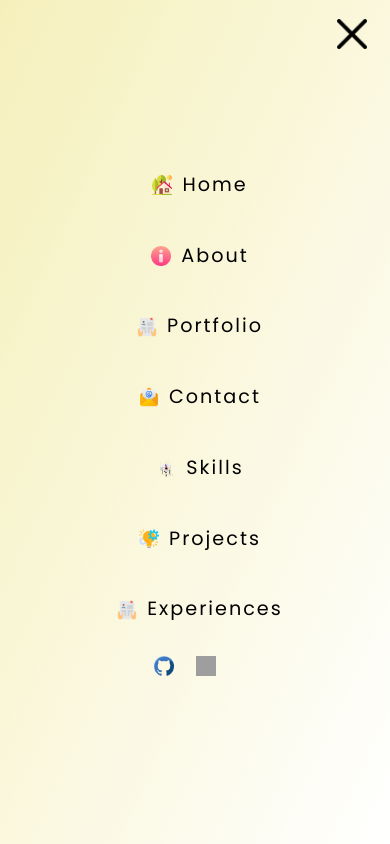
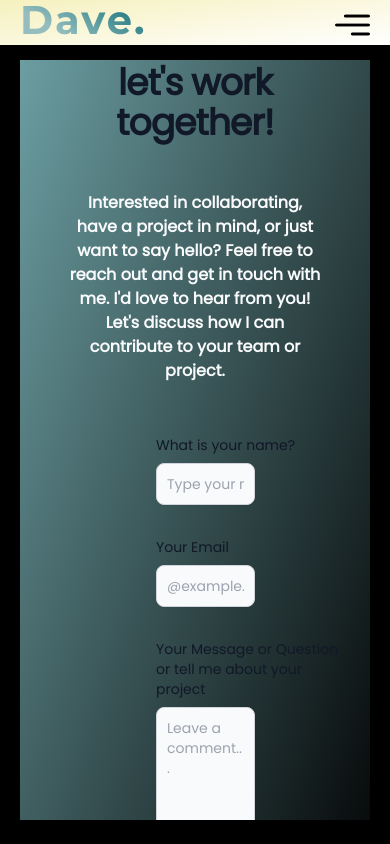
Before and after one commit to oludedavid/Portfolio-website, a React (Create React App) app: page /contact-me in a window 390 px wide. Shown: the top 844 px of the page. Built offline with nearby package versions, Linux system fonts and the light colour scheme; grey boxes are pictures that could not be loaded.

Commit message:
made more changes on mobile

```diff
--- a/src/App.tsx
+++ b/src/App.tsx
@@ -45,11 +45,18 @@ const App: React.FC = () => {
     "experience" | "skills" | "projects"
   >("experience");
 
+  const [toggle, setToggle] = useState<boolean>(false);
+
+  const toggleMenu = () => {
+    setToggle(!toggle);
+  };
+
   const handleExperienceTab = () => {
     setExperienceTab(true);
     setSkillsTab(false);
     setProjectsTab(false);
     setIsButtonActive("experience");
+    setToggle(!toggle);
   };
 
   const handleSkillsTab = () => {
@@ -57,6 +64,7 @@ const App: React.FC = () => {
     setSkillsTab(true);
     setProjectsTab(false);
     setIsButtonActive("skills");
+    setToggle(!toggle);
   };
 
   const handleProjectsTab = () => {
@@ -64,19 +72,24 @@ const App: React.FC = () => {
     setSkillsTab(false);
     setProjectsTab(true);
     setIsButtonActive("projects");
+    setToggle(!toggle);
   };
 
   return (
     <>
       <PreLoader />
-      <NavBar
-        handleExperienceTab={handleExperienceTab}
-        handleProjectsTab={handleProjectsTab}
-        handleSkillsTab={handleSkillsTab}
-      />
+
       <section className="App">
+        <NavBar
+          handleExperienceTab={handleExperienceTab}
+          handleProjectsTab={handleProjectsTab}
+          handleSkillsTab={handleSkillsTab}
+          toggle={toggle}
+          toggleMenu={toggleMenu}
+        />
+
         <section className="App__header-container">
-          <Header />
+          <Header toggle={toggle} toggleMenu={toggleMenu} />
         </section>
         <main className="App__main-container">
           <section className="App__sidebar-container">
--- a/src/components/ContactMe.css
+++ b/src/components/ContactMe.css
@@ -6,4 +6,18 @@
   background-color: #73a9ad;
   background-image: linear-gradient(to bottom right, #73a9ad, #000);
   font-family: "Poppins", sans-serif;
+  display: flex;
+  flex-direction: column;
+  align-items: center;
+  justify-content: center;
 }
+
+.contact-form {
+  margin-left: 120px;
+}
+
+@media screen and (max-width: 768px) {
+  .contact {
+    padding-top: 70px;
+  }
+}
--- a/src/components/ContactMe.tsx
+++ b/src/components/ContactMe.tsx
@@ -20,18 +20,26 @@ const ContactMe: React.FC = () => {
   };
 
   return (
+    <div
+      className="container contact-container flex justify-center items-center"
+      style={{ maxHeight: "90vh", maxWidth: "90vw", overflow: "auto" }}
+    >
       <section className="contact bg-white dark:bg-gray-900">
-      <div className="py-8 lg:py-16 px-4 mx-auto max-w-screen-md">
+        <div className="py-8 lg:py-16 px-4">
           <h2 className="animate__animated animate__bounce mb-4 text-4xl tracking-tight font-extrabold text-center text-gray-900 dark:text-white">
             Get in touch and let's work together!
           </h2>
-        <p className="mb-8 lg:mb-16 font-bold text-center text-gray-500 dark:text-gray-300 sm:text-xl">
+          <p className="mb-5 lg:mb-16 font-bold text-center text-gray-50 dark:text-gray-50 sm:text-xl p-8">
             Interested in collaborating, have a project in mind, or just want to
             say hello? Feel free to reach out and get in touch with me. I'd love
             to hear from you! Let's discuss how I can contribute to your team or
             project.
           </p>
-        <form action="#" className="space-y-8" onSubmit={handleSubmit}>
+          <form
+            action="#"
+            className="space-y-8 contact-form"
+            onSubmit={handleSubmit}
+          >
             <div>
               <label
                 htmlFor="name"
@@ -42,7 +50,7 @@ const ContactMe: React.FC = () => {
               <input
                 type="text"
                 id="name"
-              className="shadow-sm bg-gray-50 border border-gray-300 text-gray-900 text-sm rounded-lg focus:ring-primary-500 focus:border-primary-500 block w-full p-2.5  dark:border-gray-600 dark:placeholder-gray-400 dark:text-gray-900 dark:focus:ring-primary-500 dark:focus:border-primary-500 dark:shadow-sm-light"
+                className="shadow-sm bg-gray-50 border border-gray-300 text-gray-900 text-sm rounded-lg focus:ring-primary-500 focus:border-primary-500 block w-1/2 p-2.5  dark:border-gray-600 dark:placeholder-gray-400 dark:text-gray-900 dark:focus:ring-primary-500 dark:focus:border-primary-500 dark:shadow-sm-light"
                 placeholder="Type your name here"
                 required
                 value={name}
@@ -59,7 +67,7 @@ const ContactMe: React.FC = () => {
               <input
                 type="email"
                 id="email"
-              className="shadow-sm bg-gray-50 border border-gray-300  text-sm rounded-lg focus:ring-primary-500 focus:border-primary-500 block w-full p-2.5 dark:border-gray-600 dark:placeholder-gray-400 dark:text-gray-800 dark:focus:ring-primary-500 dark:focus:border-primary-500 dark:shadow-sm-light"
+                className="shadow-sm bg-gray-50 border border-gray-300  text-sm rounded-lg focus:ring-primary-500 focus:border-primary-500 block w-1/2 p-2.5 dark:border-gray-600 dark:placeholder-gray-400 dark:text-gray-800 dark:focus:ring-primary-500 dark:focus:border-primary-500 dark:shadow-sm-light"
                 placeholder="@example.com"
                 required
                 value={email}
@@ -76,7 +84,7 @@ const ContactMe: React.FC = () => {
               <textarea
                 id="message"
                 rows={6}
-              className="block p-2.5 w-full text-sm text-gray-900 bg-gray-50 rounded-lg shadow-sm border border-gray-300 focus:ring-primary-500 focus:border-primary-500  dark:border-gray-600 dark:placeholder-gray-400 dark:text-gray-800 dark:focus:ring-primary-500 dark:focus:border-primary-500"
+                className="block p-2.5 w-1/2 text-sm text-gray-900 bg-gray-50 rounded-lg shadow-sm border border-gray-300 focus:ring-primary-500 focus:border-primary-500  dark:border-gray-600 dark:placeholder-gray-400 dark:text-gray-800 dark:focus:ring-primary-500 dark:focus:border-primary-500"
                 placeholder="Leave a comment..."
                 value={message}
                 onChange={(e) => setMessage(e.target.value)}
@@ -91,6 +99,7 @@ const ContactMe: React.FC = () => {
           </form>
         </div>
       </section>
+    </div>
   );
 };
 
--- a/src/components/Header.tsx
+++ b/src/components/Header.tsx
@@ -1,6 +1,11 @@
 import React from "react";
 
-const Header: React.FC = () => {
+type HeaderProps = {
+  toggle: boolean;
+  toggleMenu: () => void;
+};
+
+const Header: React.FC<HeaderProps> = ({ toggle, toggleMenu }) => {
   return (
     <header className="head">
       <h1 className="header__logo text-gradient">Dave.</h1>
@@ -39,13 +44,18 @@ const Header: React.FC = () => {
           <p className="header__contact">odavidolumide@gmail.com</p>
         </li>
       </ul>
-      <figure className="burger-menu-container">
+      <button
+        className="burger-menu-container"
+        onClick={() => {
+          toggleMenu();
+        }}
+      >
         <img
           className="header__icon-image burger-menu"
           src={process.env.PUBLIC_URL + "/images/menu.png"}
           alt="GitHub"
         />
-      </figure>
+      </button>
     </header>
   );
 };
--- a/src/components/NavBar.tsx
+++ b/src/components/NavBar.tsx
@@ -4,6 +4,8 @@ import { NavHashLink } from "react-router-hash-link";
 import { Link } from "react-router-dom";
 
 type NavBarProps = {
+  toggle: boolean;
+  toggleMenu: () => void;
   handleExperienceTab: () => void;
   handleSkillsTab: () => void;
   handleProjectsTab: () => void;
@@ -13,19 +15,32 @@ const NavBar: React.FC<NavBarProps> = ({
   handleExperienceTab,
   handleSkillsTab,
   handleProjectsTab,
+  toggle,
+  toggleMenu,
 }) => {
   return (
-    <nav className="navbar">
-      <div className="navbar__logo">
+    <nav className={`navbar ${toggle ? "toggle-show" : "toggle-hide"}  `}>
+      <button
+        className="navbar__logo"
+        onClick={() => {
+          toggleMenu();
+        }}
+      >
         <img
           src={process.env.PUBLIC_URL + "/images/close.png"}
           alt=""
           className="close-nav images"
         />
-      </div>
+      </button>
       <ul className="navbar__menu">
         <li className="navbar__menu-link">
-          <Link to="/" className="nav-link">
+          <Link
+            to="/"
+            className="nav-link"
+            onClick={() => {
+              toggleMenu();
+            }}
+          >
             <img
               className="icon navbar__menu-link-icon"
               src={process.env.PUBLIC_URL + "/images/home.png"}
@@ -35,7 +50,13 @@ const NavBar: React.FC<NavBarProps> = ({
           </Link>
         </li>
         <li className="navbar__menu-link">
-          <Link to="/about" className="nav-link">
+          <Link
+            to="/about"
+            className="nav-link"
+            onClick={() => {
+              toggleMenu();
+            }}
+          >
             <img
               className="icon navbar__menu-link-icon"
               src={process.env.PUBLIC_URL + "/images/about.png"}
@@ -45,7 +66,13 @@ const NavBar: React.FC<NavBarProps> = ({
           </Link>
         </li>
         <li className="navbar__menu-link">
-          <Link to="/portfolio" className="nav-link">
+          <Link
+            to="/portfolio"
+            className="nav-link"
+            onClick={() => {
+              toggleMenu();
+            }}
+          >
             <img
               className="icon navbar__menu-link-icon"
               src={process.env.PUBLIC_URL + "/images/resume.png"}
@@ -55,7 +82,13 @@ const NavBar: React.FC<NavBarProps> = ({
           </Link>
         </li>
         <li className="navbar__menu-link">
-          <Link to="/contact-me" className="nav-link">
+          <Link
+            to="/contact-me"
+            className="nav-link"
+            onClick={() => {
+              toggleMenu();
+            }}
+          >
             <img
               className="icon navbar__menu-link-icon"
               src={process.env.PUBLIC_URL + "/images/contact.png"}
--- a/src/index.css
+++ b/src/index.css
@@ -116,6 +116,7 @@ body {
   height: 100vh;
   display: flex;
   flex-direction: column;
+  position: relative;
   overflow: hidden;
 }
 .App__header-container {
@@ -859,55 +860,47 @@ body {
     top: auto;
     left: auto;
   }
+  .project__card {
+    animation: none;
+  }
 }
 
 /* Navigation menu for responsiveness feature */
-.navbar {
+
+.toggle-hide {
   display: none;
   visibility: hidden;
   opacity: 0;
   position: absolute;
   top: -9999px;
   left: -9999px;
-  width: 100vw;
-  height: 100vh;
-  background-color: #f5f0bb;
-  background-image: linear-gradient(to bottom right, #f5f0bb, #fff);
-  font-family: "Poppins", sans-serif;
-  font-size: 1rem;
-  font-weight: 500;
-  letter-spacing: 2px;
-  color: black;
-  z-index: 1000;
-  animation: slideInFromRight 1s ease;
-}
-.navbar__menu {
-  list-style: none;
-  display: flex;
-  flex-direction: column;
-  gap: 20px;
-  align-items: center;
-  justify-content: center;
 }
 
-.navbar__menu-link {
-  text-decoration: none;
-  color: black;
-  padding: 1px;
-  transition: transform 0.3s ease;
+.toggle-show {
+  display: flex;
+  top: 0;
+  left: 0;
+  opacity: 1;
+  visibility: visible;
 }
 
 @media screen and (max-width: 768px) {
   .navbar {
-    display: flex;
+    position: absolute;
+    z-index: 1000;
     flex-direction: column;
     align-items: center;
     justify-content: center;
-    visibility: visible;
-    opacity: 1;
-    position: relative;
-    top: auto;
-    left: auto;
+    width: 100vw;
+    height: 100vh;
+    background-color: #f5f0bb;
+    background-image: linear-gradient(to bottom right, #f5f0bb, #fff);
+    font-family: "Poppins", sans-serif;
+    font-size: 1rem;
+    font-weight: 500;
+    letter-spacing: 2px;
+    color: black;
+    animation: slideInFromRight 1s ease;
   }
   .navbar__logo {
     position: absolute;
@@ -915,8 +908,18 @@ body {
     right: 4px;
     padding: 19px;
   }
+  .navbar__menu {
+    list-style: none;
+    display: flex;
+    flex-direction: column;
+    gap: 20px;
+    align-items: center;
+    justify-content: center;
+  }
   .nav-link {
     color: black;
+    text-decoration: none;
+    transition: transform 0.3s ease;
     display: flex;
     flex-direction: row;
     align-items: center;
```
Lines whose indentation alone changed are shown as unchanged.
